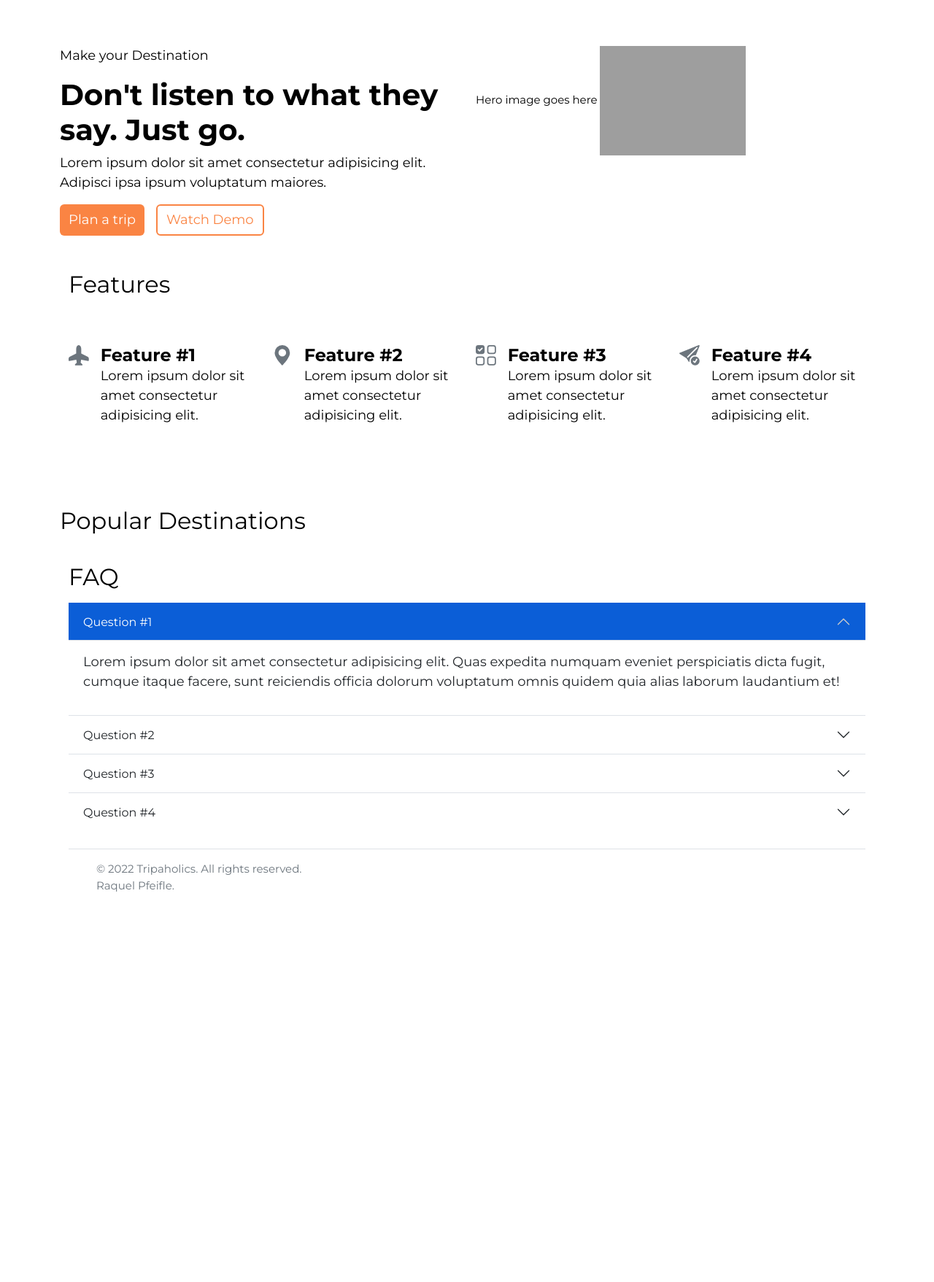
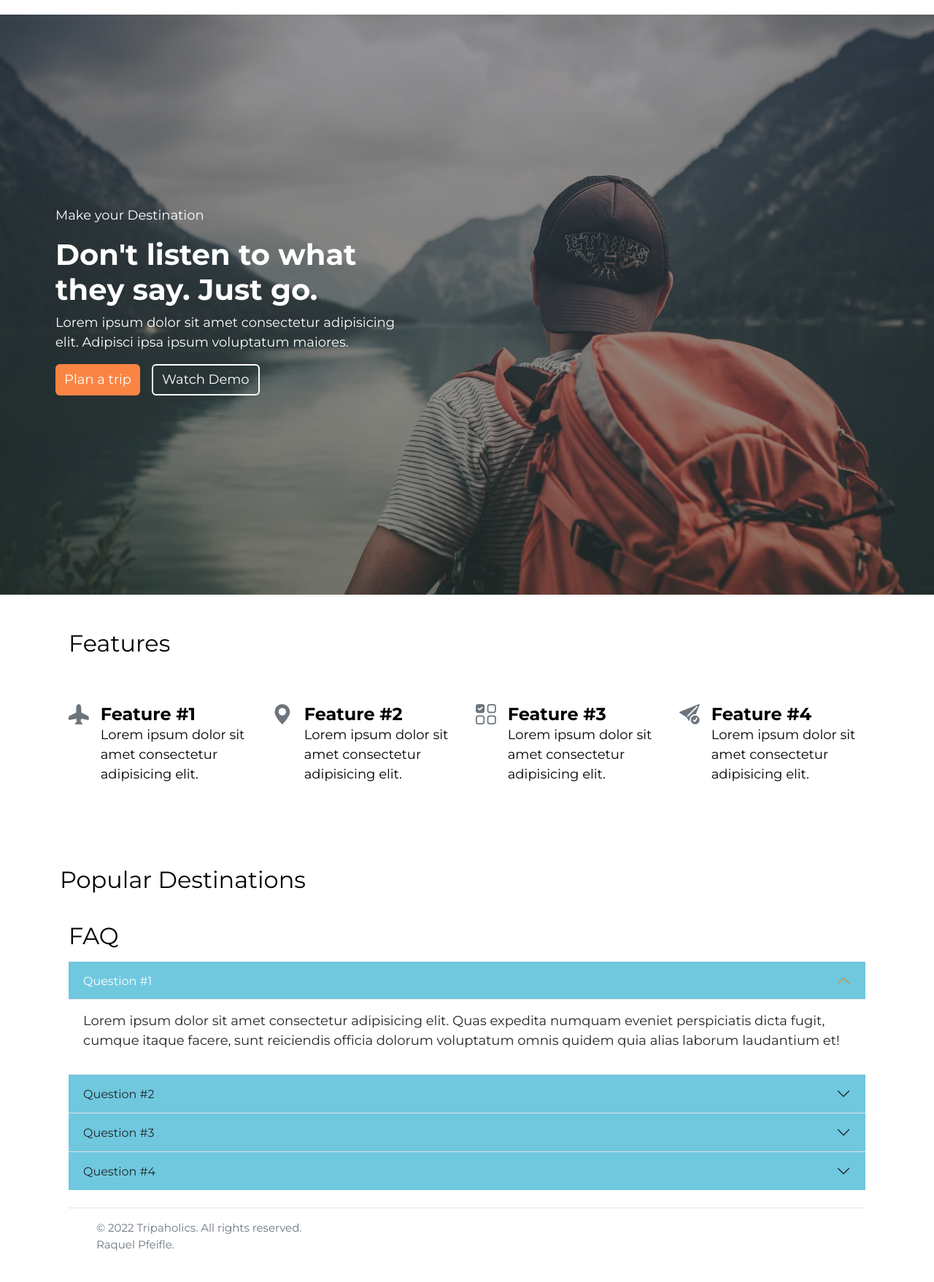
Before and after one commit to rdpfeifle/Travel-web-app, a Flask app: page / in a window 1280 px wide. Shown: the part 76-1833 px from the top of the page at 73% size. Before the commit the page ends 1298 px from the top, so only its background shows below. Run offline with Flask 3, Linux system fonts and the light colour scheme; some libraries are stand-ins or nearby versions; grey boxes are pictures that could not be loaded.

Commit message:
added hero image on page and deleted some unnecessary code

```diff
--- a/static/css/styles.css
+++ b/static/css/styles.css
@@ -8,7 +8,7 @@
   --white-color: #fff;
   --black-color: #000;
   --hover-color: #f6742e;
-  /* --text-color: #85828c; */
+
   --swiper-image-ratio: 33.3%; /* ratio 16:9 = 56.25% */
 }
 
@@ -40,6 +40,25 @@ p {
   font-size: 1.2em;
 }
 
+/* HERO SECTION - HOMEPAGE */
+#hero-image {
+  background-image: linear-gradient(
+      rgba(40, 40, 50, 0.5),
+      rgba(32, 32, 19, 0.5)
+    ),
+    url("/static/img/hero-image.jpg");
+  background-size: cover;
+  background-repeat: no-repeat;
+  width: 100vw;
+  height: 100vh;
+  background-attachment: fixed;
+}
+
+#hero-section {
+  color: white;
+  padding: calc(100vh / 3) 5vw;
+}
+
 /* targeting homepage button */
 .btn.btn-primary {
   background-color: var(--orange);
@@ -49,9 +68,9 @@ p {
 
 #btn-watch-demo {
   background-color: transparent;
-  border: 2px solid var(--orange);
+  border: 2px solid var(--white-color);
   font-size: 1.2em;
-  color: var(--orange);
+  color: var(--white-color);
 }
 
 #btn-watch-demo:hover {
@@ -182,12 +201,10 @@ ul {
 }
 
 .navbar-expand-lg .navbar-nav .nav-link:hover {
-  /* border-top: 4px solid red; */
   border-bottom: 3px solid var(--orange);
 }
 
 .navbar-expand-lg .navbar-nav .nav-link.active {
-  /* border-top: 4px solid red; */
   border-bottom: 3px solid var(--orange);
   color: var(--orange);
 }
@@ -220,26 +237,28 @@ nav,
 }
 
 .accordion-button:not(.collapsed) {
-  color: inherit;
+  /* color: inherit; */
   background: #0b5ed7;
   color: white;
 }
 
 .accordion-button:not(.collapsed)::after {
-  filter: brightness(0%) invert(80%);
+  filter: brightness(100%) invert(80%);
 }
 
 .accordion-button:focus {
   box-shadow: inherit;
 }
 
+.accordion-item .accordion-button {
+  background-color: var(--main-blue);
+}
+
 /* SWIPER ON HOMEPAGE */
 
 .container-swiper {
-  /* position: fixed; */
   width: 100%;
   height: 100%;
-  /* display: flex; */
   align-items: center;
 }
 
@@ -249,15 +268,18 @@ nav,
   height: 100%;
 }
 
-/* TRIP DETAILS PAGE */
+/* MY TRIPS PAGE  */
 
-.map,
-#destination-map {
+.map {
   width: 90%;
   height: 70%;
   position: relative;
-  border-radius: 20px;
+  border-radius: 50px;
   margin: 0 auto 0 auto;
+}
+
+#trip-cards {
+  padding: 20px 0;
 }
 
 /* MEDIA QUERIES */
@@ -279,4 +301,17 @@ nav,
   #signup-btn {
     margin-top: 10px;
   }
+
+  #hero-image {
+    background-position: center center;
+  }
+
+  #hero-section {
+    padding: 20vh 10vw;
+    width: 100%;
+  }
+
+  #trip-cards {
+    padding: 20px;
+  }
 }
--- a/templates/homepage.html
+++ b/templates/homepage.html
@@ -11,11 +11,13 @@
 
 {% block body %}
 
-<div class="container pt-3">
+<div class="container-fluid pt-3">
 
     <!-- First row goes here -->
-    <div class="row pt-5">
-        <div class="col-6">
+    <div class="row">
+
+      <div id="hero-image">
+        <div class="col-6" id="hero-section">
           <p>Make your Destination</p>
           <h1>Don't listen to what they say. Just go.</h1>
           <p>Lorem ipsum dolor sit amet consectetur adipisicing elit. Adipisci ipsa ipsum voluptatum maiores.</p>
@@ -25,9 +27,10 @@
             </div>
       </div>
         <div class="col-6">
-            Hero image goes here
-            <img src="https://img.washingtonpost.com/rf/image_1484w/2010-2019/WashingtonPost/2017/06/07/Production/Sunday/Travel/Graphics/road%20trip0611.jpg?uuid=kRjsDksdEee8G_3b2DWd7g" class="img-fluid" width="200px" height="200px" alt="">
         </div>
+
+      </div>
+
     <!-- Row ends here -->
     </div>
 </div>
@@ -103,14 +106,6 @@
     </div>
 
     {% endfor %}
-
-      <!-- <div class="swiper-slide">
-        <img id="swiper-img" src="">
-    </div>
-      <!-- <div class="swiper-slide blue">Slide 2</div> -->
-      <!-- <div class="swiper-slide test">Slide 3</div>
-      ...
-    </div> -->
 
     <!-- If we need pagination -->
     <div class="swiper-pagination"></div>
```
Also changed, not shown: templates/my-trips.html (+2 -17 lines), static/img/hero-image.jpg (added). Lines whose indentation alone changed are shown as unchanged.
